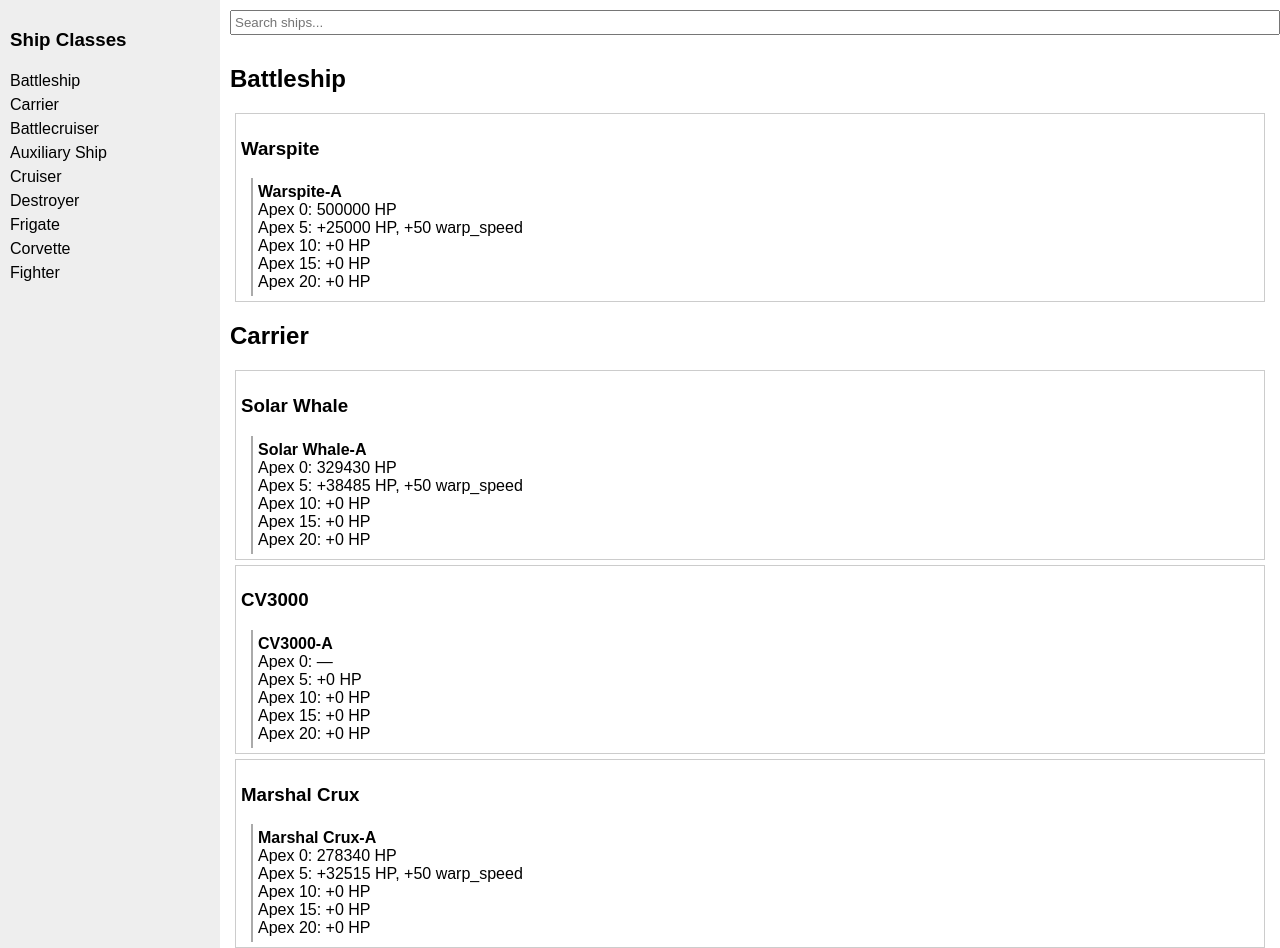
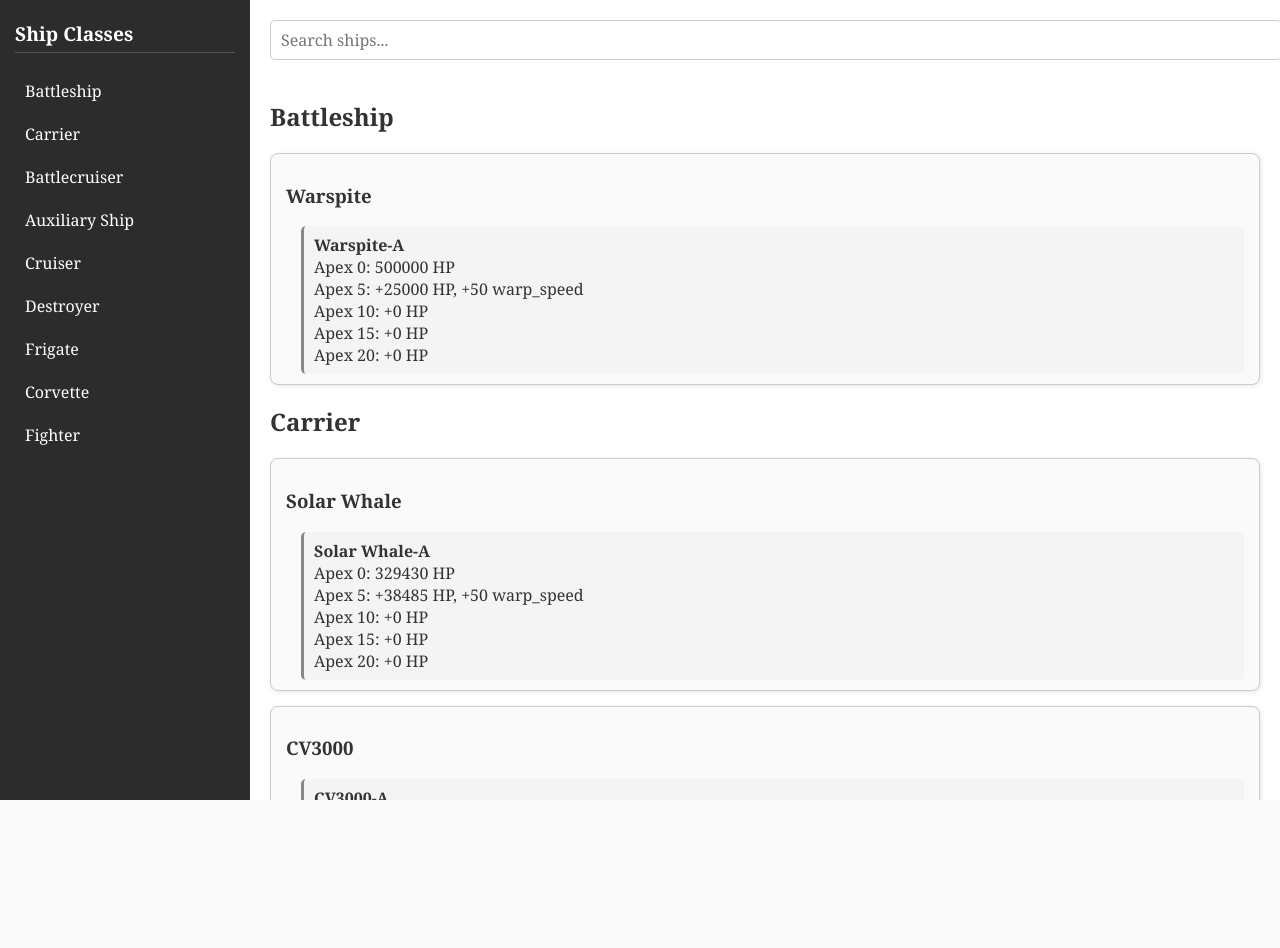
Before and after one commit to DescartesILG/ILG-Apex-Tracker, a plain HTML site: page index.html in a window 1280 px wide. Shown: the top 948 px of the page. After the commit the page ends 800 px from the top, so only its background shows below. Drawn offline with Linux system fonts and the light colour scheme.

Commit message:
Update index.html

```diff
--- a/index.html
+++ b/index.html
@@ -5,15 +5,98 @@
 <meta name="viewport" content="width=device-width,initial-scale=1.0">
 <title>ILG Apex Tracker</title>
 <style>
-body { font-family:sans-serif; margin:0; padding:0; display:flex; }
-aside { width:200px; background:#eee; padding:10px; }
-main { flex:1; padding:10px; }
-.ship-card { border:1px solid #ccc; margin:5px; padding:5px; }
-.variant-card { margin-left:10px; padding:5px; border-left:2px solid #aaa; }
-ul { list-style:none; padding-left:0; }
-li { cursor:pointer; padding:3px 0; }
-li.active { font-weight:bold; color:blue; }
-input#search { width:100%; margin-bottom:10px; padding:3px; }
+  /* General Styles */
+  body {
+    font-family: Georgia, serif;
+    margin: 0;
+    padding: 0;
+    display: flex;
+    height: 100vh;
+    background: #f9f9f9;
+    color: #333;
+  }
+
+  /* Sidebar */
+  aside {
+    width: 220px;
+    background: #2c2c2c;
+    color: #fff;
+    padding: 20px 15px;
+    box-shadow: 2px 0 5px rgba(0,0,0,0.2);
+  }
+
+  aside h3 {
+    margin-top: 0;
+    font-size: 1.2em;
+    border-bottom: 1px solid #555;
+    padding-bottom: 5px;
+  }
+
+  aside ul {
+    list-style: none;
+    padding: 0;
+    margin: 10px 0 0 0;
+  }
+
+  aside li {
+    cursor: pointer;
+    padding: 8px 10px;
+    margin-bottom: 5px;
+    border-radius: 5px;
+    transition: background 0.2s;
+  }
+
+  aside li:hover {
+    background: #444;
+  }
+
+  aside li.active {
+    font-weight: bold;
+    color: #ffd700;
+    background: #444;
+  }
+
+  /* Main Content */
+  main {
+    flex: 1;
+    padding: 20px;
+    background: #fff;
+    overflow-y: auto;
+  }
+
+  #search {
+    width: 100%;
+    padding: 8px 10px;
+    margin-bottom: 20px;
+    border: 1px solid #ccc;
+    border-radius: 5px;
+    font-family: Georgia, serif;
+    font-size: 1em;
+  }
+
+  /* Ship Cards */
+  .ship-card {
+    border: 1px solid #ccc;
+    border-radius: 8px;
+    padding: 10px 15px;
+    margin-bottom: 15px;
+    box-shadow: 1px 1px 5px rgba(0,0,0,0.1);
+    transition: transform 0.1s;
+    background: #fafafa;
+  }
+
+  .ship-card:hover {
+    transform: translateY(-2px);
+    box-shadow: 2px 2px 10px rgba(0,0,0,0.15);
+  }
+
+  .variant-card {
+    margin-left: 15px;
+    padding: 8px 10px;
+    border-left: 3px solid #888;
+    background: #f4f4f4;
+    border-radius: 5px;
+  }
 </style>
 </head>
 <body>
```
